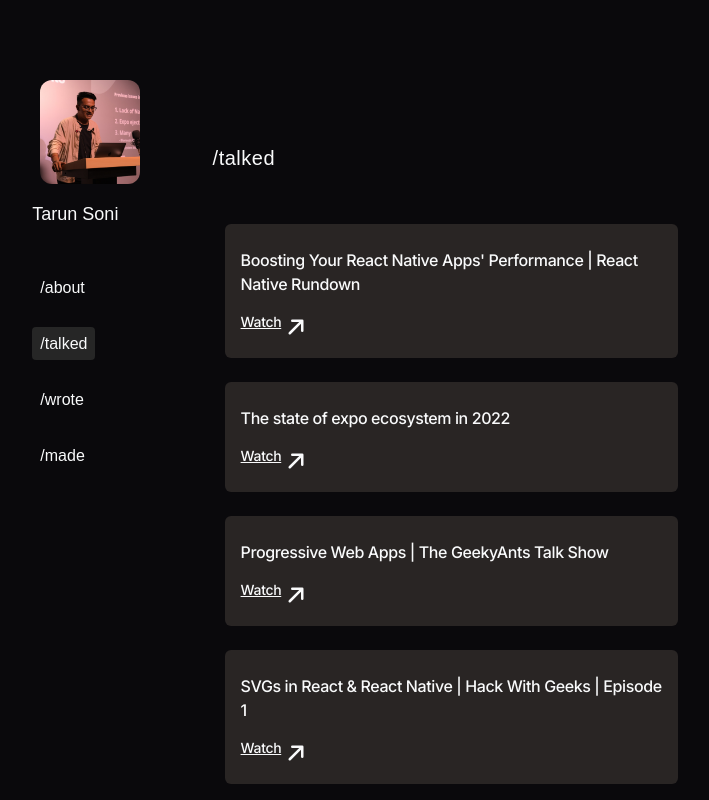
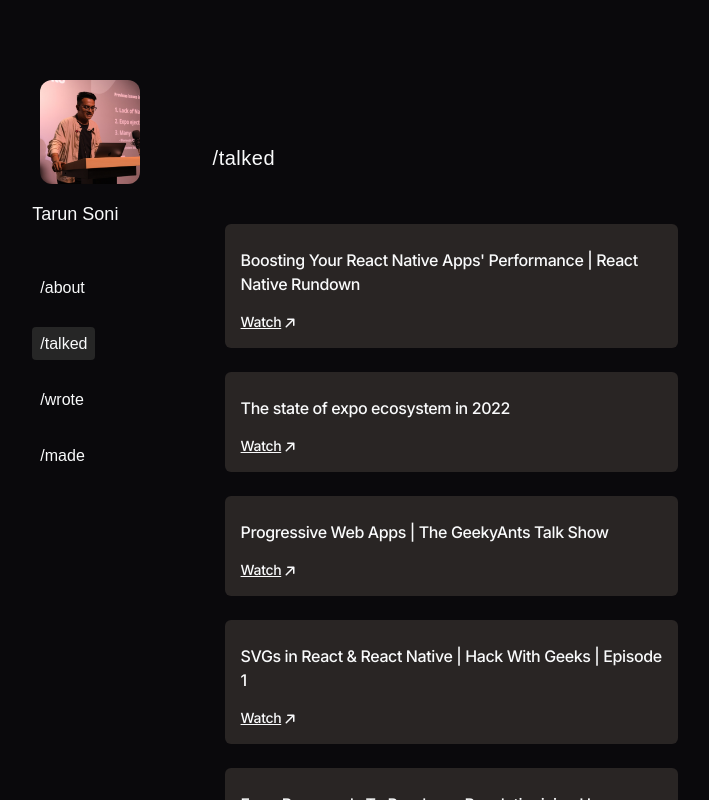
Before and after one commit to tarun-soni/tarun-new-portfolio, a Next.js app: page /home in a window 1280 px wide. Both pictures are taken after a click on the button "/talked". Shown: the whole page, without its empty margins (197-906 px from the left). Built offline with nearby package versions, Linux system fonts and the light colour scheme; a web font is replaced by a local one.

Commit message:
fix card icon button

```diff
--- a/src/components/CommonCard/index.tsx
+++ b/src/components/CommonCard/index.tsx
@@ -82,7 +82,9 @@
         {getActionTitle()}
       </div>
       <div className="items-center">
-        <DiagonalArrow />
+        <div style={{ marginTop: '2px' }}>
+          <DiagonalArrow size={18} />
+        </div>
       </div>
     </div>
   )
```
